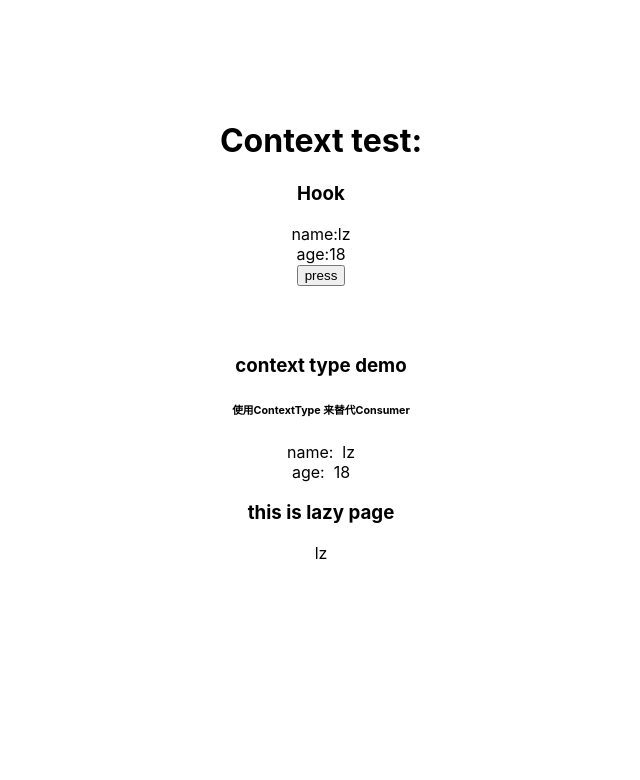
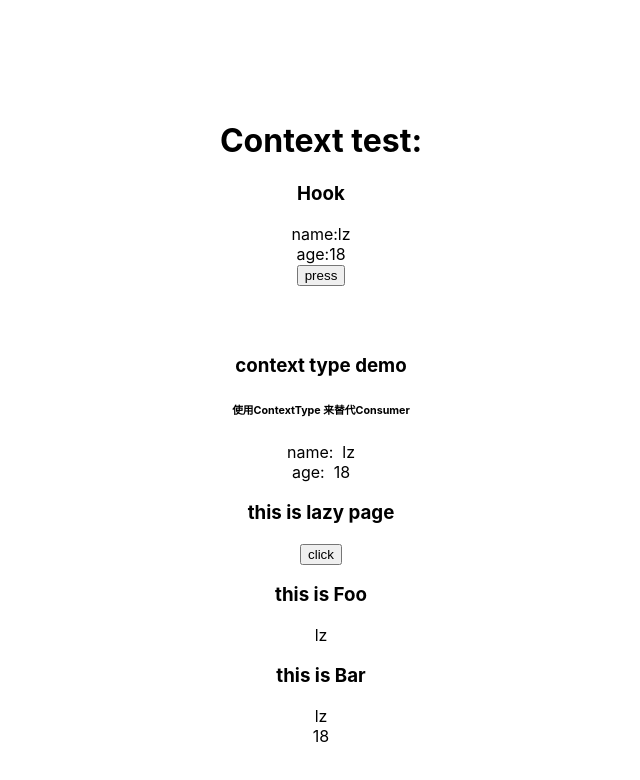
Before and after one commit to lz82/train-ticket, a React (Create React App) app: page / in a window 1280 px wide. Shown: the top 780 px of the page, without its empty margins (319-959 px from the left). Built offline with nearby package versions, Linux system fonts and the light colour scheme.

Commit message:
:construction: complete memo

```diff
--- a/src/pages/memo/index.jsx
+++ b/src/pages/memo/index.jsx
@@ -1,6 +1,6 @@
-import React, { Component } from 'react'
+import React, { Component, PureComponent, memo } from 'react'
 
-class Memo extends Component {
+class MemoComponent extends Component {
   state = {
     age: 18,
     name: 'lz'
@@ -9,17 +9,50 @@ class Memo extends Component {
   render() {
     const { name } = this.state
     return (
-
-      <Foo name={name} />
+      <>
+        <button
+          onClick={() => {
+            this.setState({
+              age: this.state.age + 1
+            })
+          }}
+        >
+          click
+        </button>
+        <Foo name={name} />
+        <Bar name={name} />
+        <span>{this.state.age}</span>
+      </>
     )
   }
 }
 
-class Foo extends Component {
+// 子组件继承PureComponent的话，当props不变时，不会重新渲染
+// PureComponent其实是利用了ShouldComponentUpdate
+// 但是需要注意，PureComponent也是有局限性的，只能对值类型生效
+// 如果props是个对象，这不行
+class Foo extends PureComponent {
   render() {
     console.log('foo has rendered')
-    return <div>{this.props.name}</div>
+    return (
+      <>
+        <h3>this is Foo</h3>
+        <div>{this.props.name}</div>
+      </>
+    )
   }
 }
 
-export default Memo
+// 函数式组件使用memo来实现PureComponent功能
+// 注意是小写
+const Bar = memo(function(props) {
+  console.log('bar render')
+  return (
+    <>
+      <h3>this is Bar</h3>
+      <div>{props.name}</div>
+    </>
+  )
+})
+
+export default MemoComponent
```
